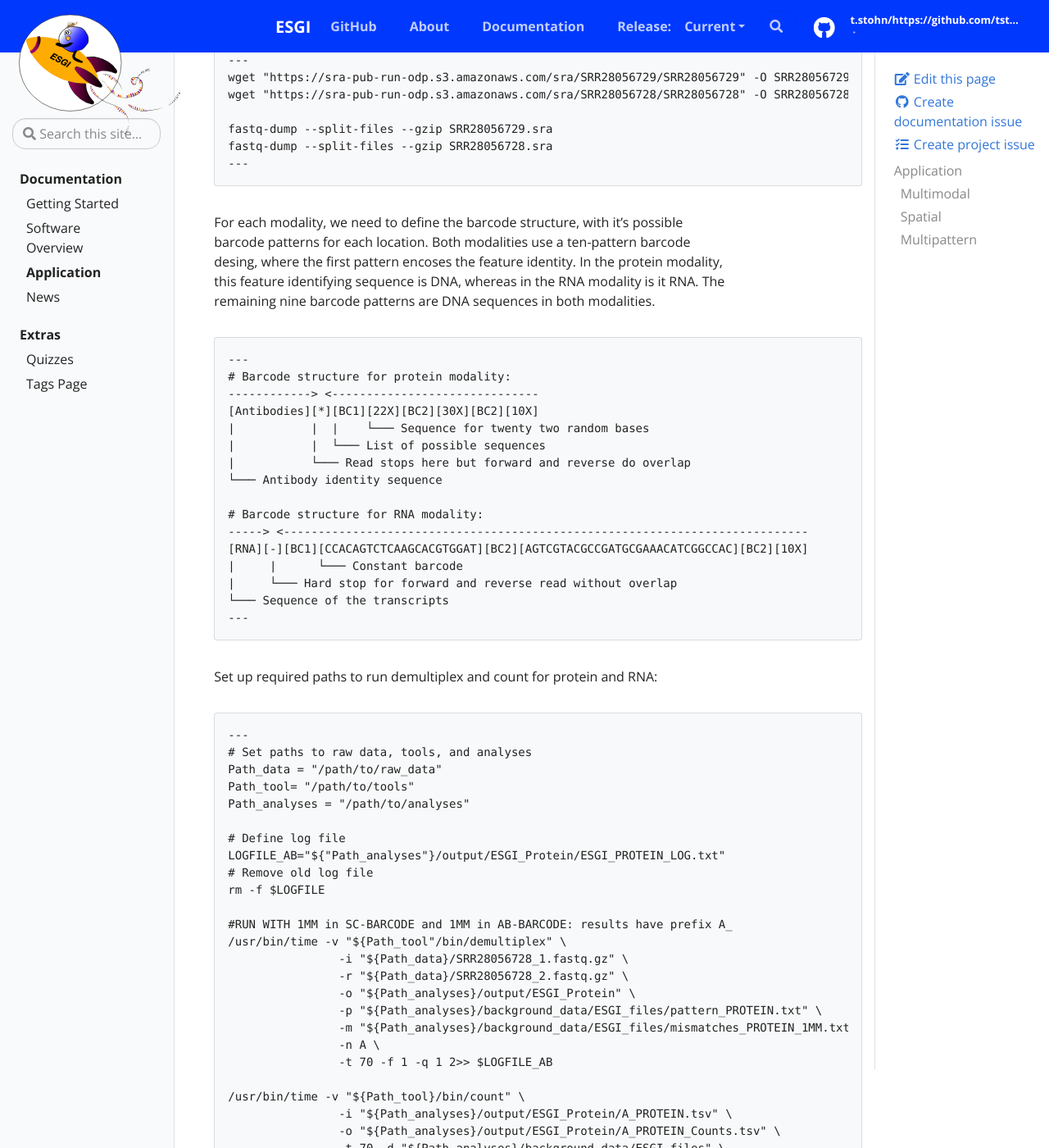
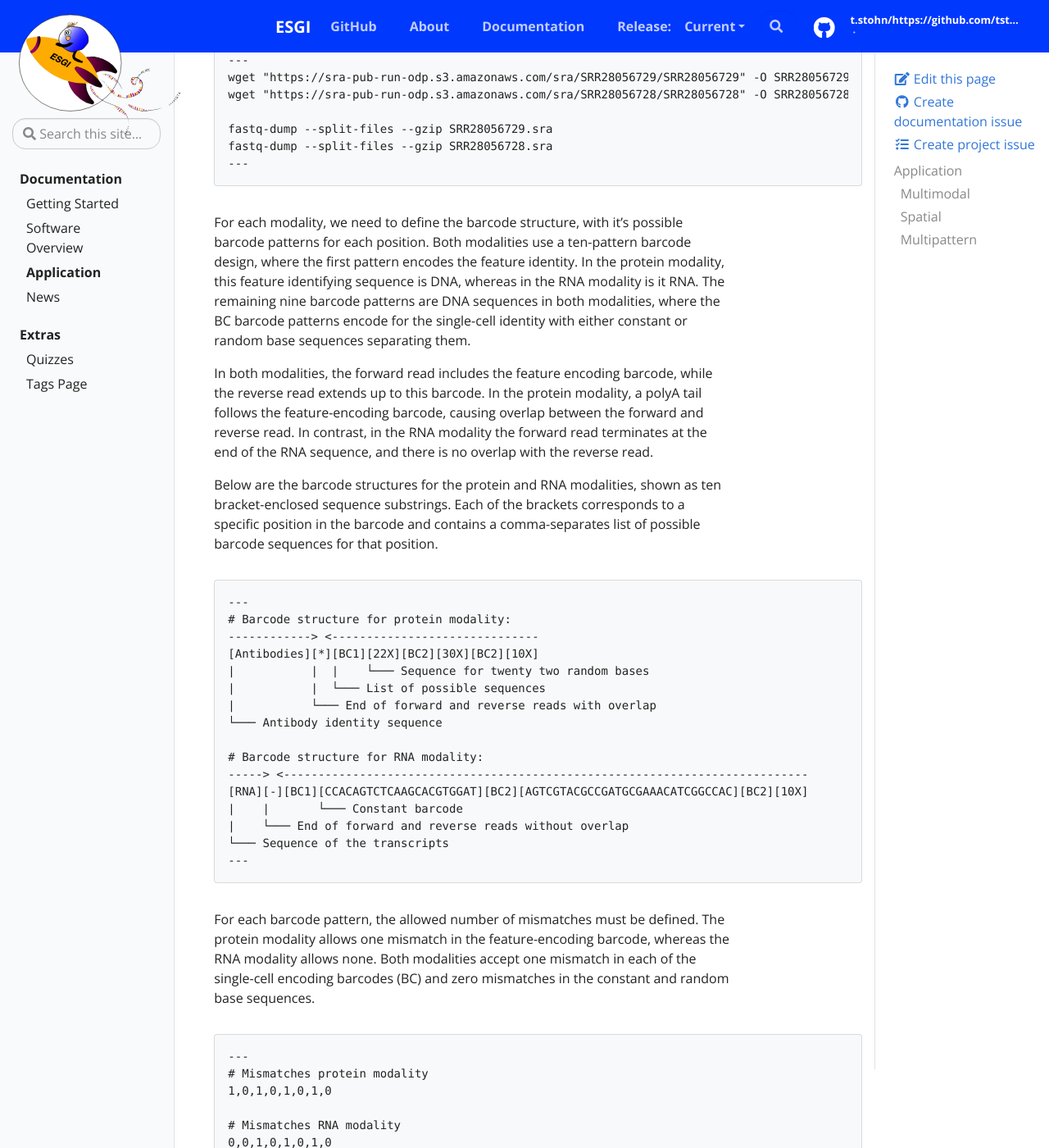
Before and after one commit to tstohn/ESGI.documentation, a Jekyll site: the page built from _docs/application.md, in a window 1280 px wide and 1400 px high, scrolled down 562 px. Shown: the whole window at 82% size. Built offline with Jekyll 4.4.1, drawn with Linux system fonts in a browser that asks for light colours.

Commit message:
demultiplex SIGNALseq

````diff
--- a/_docs/application.md
+++ b/_docs/application.md
@@ -24,8 +24,11 @@ fastq-dump --split-files --gzip SRR28056728.sra
 ---
 ```
 
-For each modality, we need to define the barcode structure, with it's possible barcode patterns for each location. Both modalities use a ten-pattern barcode desing, where the first pattern encoses the feature identity. In the protein modality, this feature identifying sequence is DNA, whereas in the RNA modality is it RNA. The remaining nine barcode patterns are DNA sequences in both modalities.
+For each modality, we need to define the barcode structure, with it's possible barcode patterns for each position. Both modalities use a ten-pattern barcode design, where the first pattern encodes the feature identity. In the protein modality, this feature identifying sequence is DNA, whereas in the RNA modality is it RNA. The remaining nine barcode patterns are DNA sequences in both modalities, where the BC barcode patterns encode for the single-cell identity with either constant or random base sequences separating them.
 
+In both modalities, the forward read includes the feature encoding barcode, while the reverse read extends up to this barcode. In the protein modality, a polyA tail follows the feature-encoding barcode, causing overlap between the forward and reverse read. In contrast, in the RNA modality the forward read terminates at the end of the RNA sequence, and there is no overlap with the reverse read.
+
+Below are the barcode structures for the protein and RNA modalities, shown as ten bracket-enclosed sequence substrings. Each of the brackets corresponds to a specific position in the barcode and contains a comma-separates list of possible barcode sequences for that position.
 ```
 ---
 # Barcode structure for protein modality:
@@ -33,17 +36,31 @@ For each modality, we need to define the barcode structure, with it's possible b
 [Antibodies][*][BC1][22X][BC2][30X][BC2][10X]
 |           |  |    └─── Sequence for twenty two random bases
 |           |  └─── List of possible sequences
-|           └─── Read stops here but forward and reverse do overlap
+|           └─── End of forward and reverse reads with overlap
 └─── Antibody identity sequence
 
 # Barcode structure for RNA modality:
 -----> <----------------------------------------------------------------------------
 [RNA][-][BC1][CCACAGTCTCAAGCACGTGGAT][BC2][AGTCGTACGCCGATGCGAAACATCGGCCAC][BC2][10X]
-|     |      └─── Constant barcode
-|     └─── Hard stop for forward and reverse read without overlap
+|    |       └─── Constant barcode
+|    └─── End of forward and reverse reads without overlap
 └─── Sequence of the transcripts
 ---
 ```
+
+For each barcode pattern, the allowed number of mismatches must be defined. The protein modality allows one mismatch in the feature-encoding barcode, whereas the RNA modality allows none. Both modalities accept one mismatch in each of the single-cell encoding barcodes (BC) and zero mismatches in the constant and random base sequences.
+```
+---
+# Mismatches protein modality
+1,0,1,0,1,0,1,0
+
+# Mismatches RNA modality
+0,0,1,0,1,0,1,0
+---
+```
+
+
+
 
 Set up required paths to run demultiplex and count for protein and RNA:
 
````
